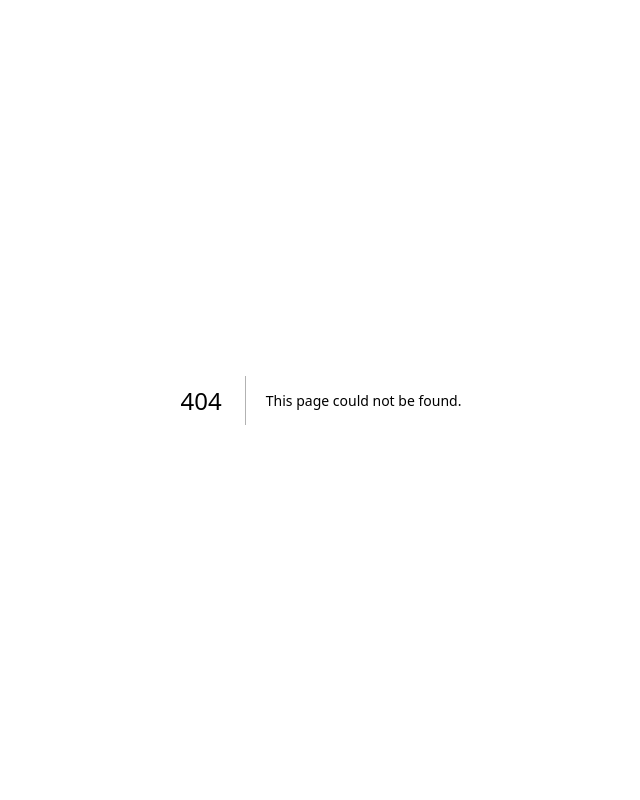
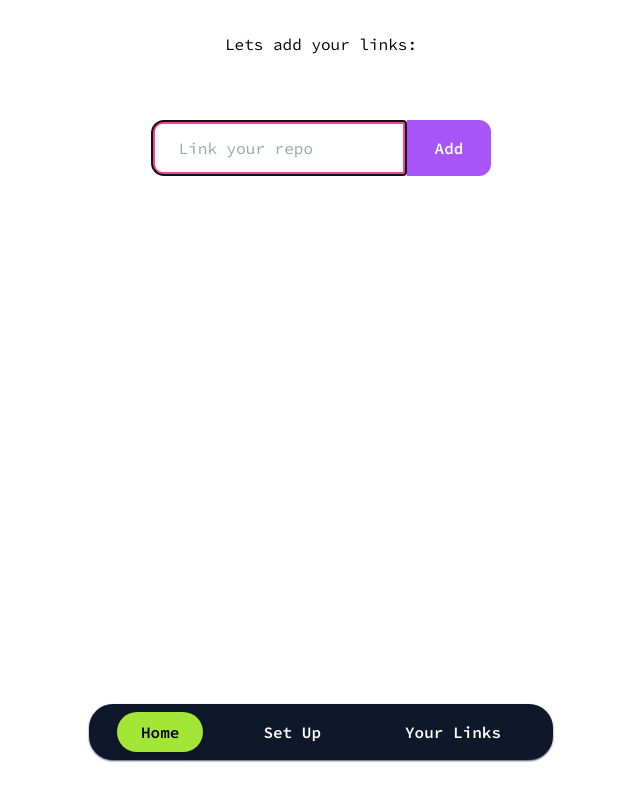
Before and after one commit to FrancoCanzani/linktree-clone, a Next.js app: page /setUpLinks in a window 1280 px wide. Before the commit this address had no page. Shown: the whole page, without its empty margins (319-959 px from the left). Built offline with nearby package versions, Linux system fonts and the light colour scheme; no server answers.

Commit message:
Adds navigation on footer

```diff
--- a/src/app/components/header.tsx
+++ b/src/app/components/header.tsx
@@ -29,7 +29,7 @@ export default function Header() {
   }, [push]);
 
   return (
-    <header className='flex w-full items-center justify-between'>
+    <header className='flex w-full px-6 items-center justify-between'>
       <Icon />
       {isUser ? <LogOut /> : <LogIn />}
     </header>
--- /dev/null
+++ b/src/app/components/navigationFooter.tsx
@@ -0,0 +1,57 @@
+'use client';
+
+import { useState } from 'react';
+import useScrollEffect from '@/hooks/useScrollEffect';
+
+import Link from 'next/link';
+
+export default function NavigationFooter() {
+  const [activeTab, setActiveTab] = useState('home');
+  const { isHidden } = useScrollEffect();
+
+  return (
+    <nav
+      className={`flex justify-center  items-center fixed bottom-10 left-0 right-0 transition-opacity duration-200 ${
+        isHidden
+          ? 'opacity-0 pointer-events-none'
+          : 'opacity-100 pointer-events-auto'
+      }`}
+    >
+      <div className='bg-slate-900 shadow-sm shadow-slate-600 font-semibold capitalize px-7 py-2 text-white rounded-3xl flex'>
+        <Link
+          href={'/'}
+          onClick={() => setActiveTab('home')}
+          className={`${
+            activeTab === 'home'
+              ? 'bg-lime-400 px-6 text-black rounded-3xl py-2 shadow-md'
+              : ''
+          } transition-all duration-200 px-6 py-2`}
+        >
+          Home
+        </Link>
+        <Link
+          href={'/setUpLinks'}
+          onClick={() => setActiveTab('setUp')}
+          className={`${
+            activeTab === 'setUp'
+              ? 'bg-lime-400 px-6 text-black rounded-3xl py-2 shadow-md'
+              : ''
+          } mx-9 transition-all duration-200 px-6 py-2`}
+        >
+          Set up
+        </Link>
+        <Link
+          href={'/yourLinks'}
+          onClick={() => setActiveTab('links')}
+          className={`${
+            activeTab === 'links'
+              ? 'bg-lime-400 text-black rounded-3xl shadow-md'
+              : ''
+          } transition-all duration-200 px-6 py-2`}
+        >
+          Your Links
+        </Link>
+      </div>
+    </nav>
+  );
+}
--- /dev/null
+++ b/src/app/components/skeletons/linkSkeleton.tsx
@@ -0,0 +1,12 @@
+export default function LinkSkeleton() {
+  return (
+    <div className='flex flex-col items-center justify-center'>
+      <div className='m-2 text-clip min-w-full hover:scale-105 transition-all duration-100 px-6 py-3 rounded-xl bg-lime-400 border-4 font-semibold text-slate-900 border-lime-300 animate-pulse'>
+        <div className='w-72 px-4 py-2 bg-lime-400 animate-pulse'></div>
+      </div>
+      <div className='m-2 text-clip min-w-full hover:scale-105 transition-all duration-100 px-6 py-3 rounded-xl bg-lime-400 border-4 font-semibold text-slate-900 border-lime-300 animate-pulse'>
+        <div className='w-72 px-4 py-2 bg-lime-400 animate-pulse'></div>
+      </div>
+    </div>
+  );
+}
--- /dev/null
+++ b/src/app/components/skeletons/userSkeleton.tsx
@@ -0,0 +1,8 @@
+export default function UserSkeleton() {
+  return (
+    <div className='flex items-center justify-center flex-col'>
+      <div className='w-16 h-16 bg-gray-200 rounded-md animate-pulse'></div>
+      <div className='w-64 px-4 mt-4 py-2 bg-gray-200 rounded-md animate-pulse'></div>
+    </div>
+  );
+}
--- a/src/app/components/userProfile.tsx
+++ b/src/app/components/userProfile.tsx
@@ -4,6 +4,7 @@ import Image from 'next/image';
 import { getAuth, onAuthStateChanged } from 'firebase/auth';
 import { app } from '@/firebase';
 import { useState, useEffect } from 'react';
+import UserSkeleton from './skeletons/userSkeleton';
 
 const auth = getAuth(app);
 const user = auth.currentUser;
@@ -11,6 +12,7 @@ const user = auth.currentUser;
 export default function UserProfile() {
   const [userName, setUserName] = useState<string | null>(null);
   const [userPic, setUserPic] = useState<string | null>(null);
+  const [userFetched, setUserFetched] = useState(false); // State to track data fetching status
 
   useEffect(() => {
     const unsubscribe = onAuthStateChanged(auth, (user) => {
@@ -23,8 +25,9 @@ export default function UserProfile() {
         if (name) {
           setUserName(name);
         }
+        setUserFetched(true);
       } else {
-        setUserPic(null); // Reset the userPic and userName when user is not logged in
+        setUserPic(null); // Reset the userPic and userName when the user is not logged in
         setUserName(null);
       }
     });
@@ -33,20 +36,28 @@ export default function UserProfile() {
   }, []);
 
   return (
-    <div className='flex flex-col items-center justify-center'>
+    <div className='flex flex-col mb-5 items-center justify-center'>
+      {userFetched ? (
+        <>
           {userPic ? (
             <Image
               src={userPic}
               alt={`${user?.displayName} profile pic`}
               width={60}
               height={60}
-          className='rounded-md'
+              className='rounded-md shadow-sm shadow-slate-400 transition-opacity duration-400 opacity-100'
               priority
             />
           ) : (
             <p>No profile picture</p>
           )}
-      <h2 className='mt-4 capitalize font-semibold text-xl'>{userName}</h2>
+          <h2 className='mt-4 text-pink-100 text-2xl capitalize transition-opacity duration-400 font-bold opacity-100'>
+            {userName}
+          </h2>
+        </>
+      ) : (
+        <UserSkeleton />
+      )}
     </div>
   );
 }
--- a/src/app/layout.tsx
+++ b/src/app/layout.tsx
@@ -3,6 +3,8 @@ import type { Metadata } from 'next';
 import { Source_Code_Pro } from 'next/font/google';
 
 const sourceCodePro = Source_Code_Pro({ subsets: ['latin'] });
+
+import NavigationFooter from './components/navigationFooter';
 
 export const metadata: Metadata = {
   title: 'Create Next App',
@@ -16,7 +18,10 @@ export default function RootLayout({
 }) {
   return (
     <html lang='en'>
-      <body className={sourceCodePro.className}>{children}</body>
+      <body className={sourceCodePro.className}>
+        {children}
+        <NavigationFooter />
+      </body>
     </html>
   );
 }
--- a/src/app/page.tsx
+++ b/src/app/page.tsx
@@ -1,5 +1,3 @@
-import Link from 'next/link';
-
 // Components
 import Header from './components/header';
 
@@ -7,10 +5,6 @@ export default function Home() {
   return (
     <main className='flex min-h-screen flex-col items-center justify-between xl:px-44 py-8'>
       <Header />
-      <div className='flex items-center gap-8'>
-        <Link href={'/myRepos'}>Set up a repo</Link>
-        <Link href={'/yourTree'}>Your Repos</Link>
-      </div>
     </main>
   );
 }
--- a/src/app/myRepos/page.tsx
+++ b/src/app/setUpLinks/page.tsx
@@ -1,15 +1,14 @@
 'use client';
 
 import { collection, addDoc } from 'firebase/firestore';
-import { getAuth } from 'firebase/auth';
-import { db, app } from '@/firebase';
+import { db } from '@/firebase';
 import { FormEvent, useState } from 'react';
 
-const auth = getAuth(app);
-const user = auth.currentUser;
+import useFirebaseUser from '@/hooks/useFirebaseUser';
 
 export default function MyRepos() {
-  const [link, setLink] = useState<string | undefined>(undefined);
+  const [link, setLink] = useState<string>('');
+  const { user } = useFirebaseUser();
 
   async function handleAddLink(e: FormEvent) {
     e.preventDefault();
@@ -31,7 +30,7 @@ export default function MyRepos() {
       <h2 className='mb-16'>Lets add your links:</h2>
       <form onSubmit={handleAddLink}>
         <input
-          type='url'
+          type='text'
           name='link'
           id='link'
           required
--- a/src/app/yourTree/page.tsx
+++ b/src/app/yourLinks/page.tsx
@@ -3,25 +3,17 @@
 import React, { useState, useEffect } from 'react';
 import UserProfile from '../components/userProfile';
 import { collection, query, where, getDocs } from 'firebase/firestore';
-import { User, getAuth, onAuthStateChanged } from 'firebase/auth';
-import { db, app } from '@/firebase';
+import { db } from '@/firebase';
 import { DocumentData } from 'firebase/firestore';
 
-const auth = getAuth(app);
-const user = auth.currentUser;
+import useFirebaseUser from '@/hooks/useFirebaseUser';
+
+import LinkSkeleton from '../components/skeletons/linkSkeleton';
 
 export default function RepoTree() {
   const [repos, setRepos] = useState<DocumentData[]>([]);
   const [dataFetched, setDataFetched] = useState(false); // State to track data fetching status
-  const [user, setUser] = useState<User | null>(null); // Import the User type from Firebase
-
-  useEffect(() => {
-    const unsubscribe = onAuthStateChanged(auth, (user) => {
-      setUser(user);
-    });
-
-    return () => unsubscribe();
-  }, []);
+  const { user } = useFirebaseUser();
 
   useEffect(() => {
     if (user) {
@@ -43,6 +35,10 @@ export default function RepoTree() {
 
   function repoToUrl(link: string): string | undefined {
     try {
+      if (!/^https?:\/\//i.test(link)) {
+        // If the link does not start with http:// or https://, prepend http://
+        link = 'http://' + link;
+      }
       const url = new URL(link);
       return url.hostname;
     } catch (error) {
@@ -52,26 +48,32 @@ export default function RepoTree() {
   }
 
   return (
-    <main className='flex min-h-screen flex-col items-center justify-evenly xl:px-44 py-8'>
+    <main className='flex bg-gradient-to-tr from-purple-800 via-purple-900 to-purple-900 min-h-screen flex-col items-center justify-start xl:px-44 py-8'>
       <UserProfile />
       <div className='flex flex-col items-center justify-center'>
-        {dataFetched ? ( // Conditionally render the repositories and favicons after data is fetched
+        {dataFetched ? (
           repos.length > 0 ? (
-            repos.map((repo) => (
-              <a
-                key={repo.repoLink}
-                target='_blank'
-                href={repo.repoLink}
-                className='m-2 text-clip min-w-full hover:scale-105 transition-all duration-100 px-6 py-3 rounded-xl bg-lime-400 border-4 font-semibold text-slate-900 border-lime-300'
-              >
-                <span> {repoToUrl(repo.repoLink)}</span>
-              </a>
-            ))
+            repos.map((repo) => {
+              const link = /^https?:\/\//i.test(repo.repoLink)
+                ? repo.repoLink
+                : 'http://' + repo.repoLink;
+
+              return (
+                <a
+                  key={repo.repoLink}
+                  target='_blank'
+                  href={link}
+                  className='m-2 text-clip min-w-full hover:scale-105 transition-all duration-100 px-6 py-3 rounded-xl bg-lime-400 border-4 font-semibold text-slate-900 border-lime-200 shadow-inner shadow-lime-400'
+                >
+                  <span>{repoToUrl(repo.repoLink) || repo.repoLink}</span>
+                </a>
+              );
+            })
           ) : (
             <p>No repositories found.</p>
           )
         ) : (
-          <span className='animate-spin'>🌍</span> // Display a loading message while data is being fetched
+          <LinkSkeleton />
         )}
       </div>
     </main>
--- /dev/null
+++ b/src/hooks/useFirebaseUser.ts
@@ -0,0 +1,19 @@
+import { User, getAuth, onAuthStateChanged } from 'firebase/auth';
+import { useState, useEffect } from 'react';
+import { app } from '../firebase';
+
+const auth = getAuth(app);
+
+export default function useFirebaseUser() {
+  const [user, setUser] = useState<User | null>(null); // Import the User type from Firebase
+
+  useEffect(() => {
+    const unsubscribe = onAuthStateChanged(auth, (user) => {
+      setUser(user);
+    });
+
+    return () => unsubscribe();
+  }, []);
+
+  return { user };
+}
--- /dev/null
+++ b/src/hooks/useScrollEffect.ts
@@ -0,0 +1,23 @@
+import { useEffect, useState } from 'react';
+
+export default function useScrollEffect() {
+  const [isHidden, setIsHidden] = useState(false);
+
+  useEffect(() => {
+    // Function to handle the scroll event
+    function handleScroll() {
+      const isScrolledDown = window.scrollY > 50; // Change this value to adjust when to hide the footer
+      setIsHidden(isScrolledDown);
+    }
+
+    // Add the event listener when the component mounts
+    window.addEventListener('scroll', handleScroll);
+
+    // Clean up the event listener when the component unmounts
+    return () => {
+      window.removeEventListener('scroll', handleScroll);
+    };
+  }, []);
+
+  return { isHidden };
+}
```
Lines whose indentation alone changed are shown as unchanged.
